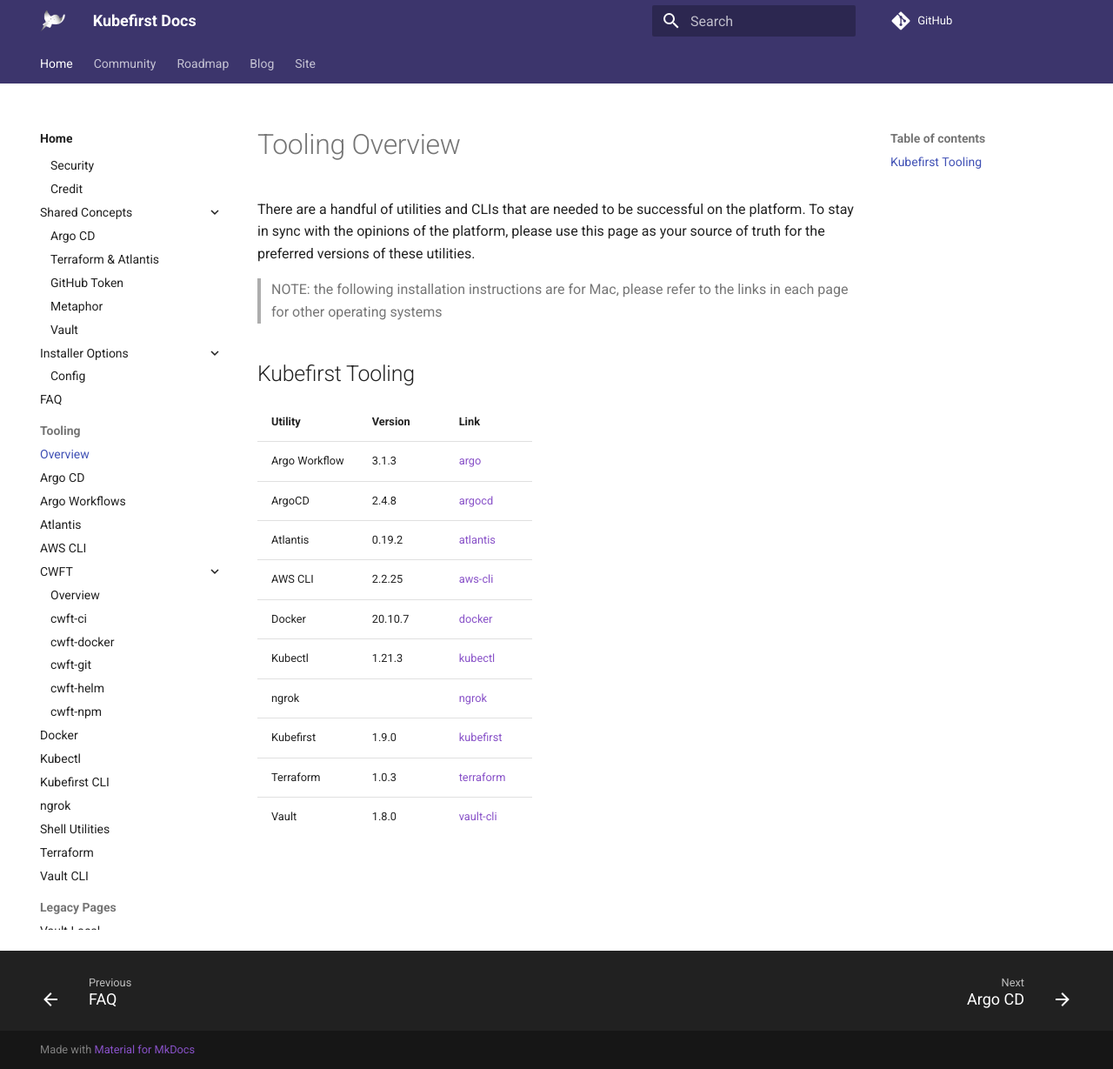
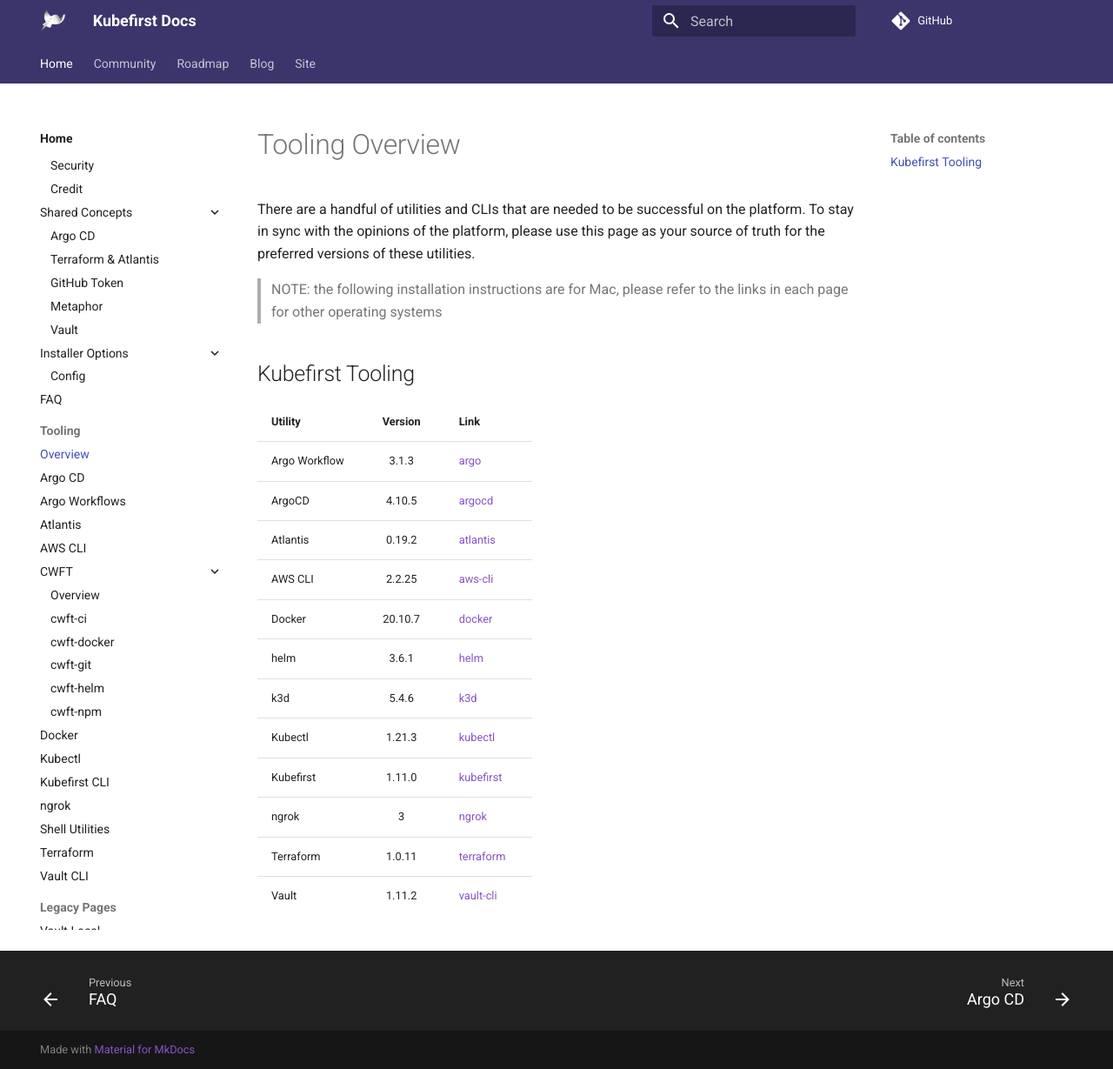
Before and after one commit to konstructio/kubefirst, an MkDocs documentation site: the page built from docs/tooling/tooling-overview.md, in a window 1280 px wide and 1229 px high. Shown: the whole window at 87% size. Built offline with MkDocs 1.6.1 and Material for MkDocs 9.7.7, drawn with Linux system fonts in a browser that asks for light colours; comment, search, counter and statistics services are not loaded.

Commit message:
fix: bump tools versions (#1174)
Signed-off-by: 6za <53096417+6za@users.noreply.github.com>

```diff
--- a/docs/tooling/tooling-overview.md
+++ b/docs/tooling/tooling-overview.md
@@ -8,14 +8,16 @@
 ## Kubefirst Tooling
 
 | Utility       | Version | Link                          |
-|---------------|---------|-------------------------------|
+|:--------------|:---------:|:-------------------------------|
 | Argo Workflow | 3.1.3   | [argo](argo.md)               |
-| ArgoCD        | 2.4.8   | [argocd](argocd.md)           |
+| ArgoCD        | 4.10.5   | [argocd](argocd.md)           |
 | Atlantis      | 0.19.2  | [atlantis](atlantis.md)       |
 | AWS CLI       | 2.2.25  | [aws-cli](aws-cli.md)         |
 | Docker        | 20.10.7 | [docker](docker.md)           |
+| helm         |  3.6.1 | [helm](https://helm.sh/) |
+| k3d         |  5.4.6 | [k3d](https://k3d.io/) |
 | Kubectl       | 1.21.3  | [kubectl](kubectl.md)         |
-| ngrok         |         | [ngrok](ngrok.md)             |
-| Kubefirst     | 1.9.0   | [kubefirst](kubefirst-cli.md) |
-| Terraform     | 1.0.3   | [terraform](terraform.md)     |
-| Vault         | 1.8.0   | [vault-cli](vault-cli.md)     |
+| Kubefirst     | 1.11.0   | [kubefirst](kubefirst-cli.md) |
+| ngrok         |  3       | [ngrok](ngrok.md)             |
+| Terraform     | 1.0.11   | [terraform](terraform.md)     |
+| Vault         | 1.11.2   | [vault-cli](vault-cli.md)     |
```
